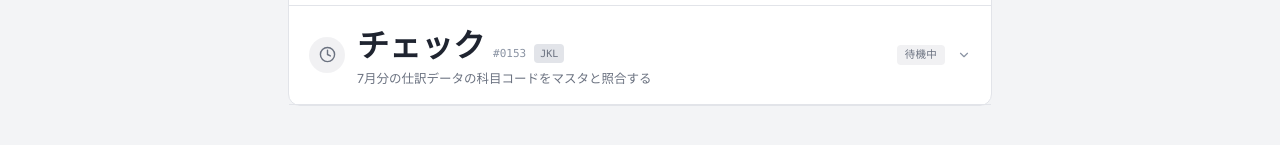
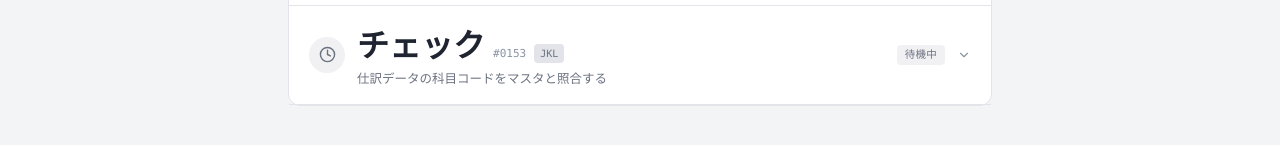
Before and after one commit to woodygaragelab/agent-dispatch-console, a React (Vite) app: page / in a window 1280 px wide. Shown: the part 573-718 px from the top of the page. Built offline with nearby package versions, Linux system fonts and the light colour scheme.

Commit message:
チェック文言修正

```diff
--- a/src/App.jsx
+++ b/src/App.jsx
@@ -5,7 +5,7 @@ const AGENTS = [
   { id: "scout", name: "受領", role: "情報収集・調査", example: "取引先から届いた見積書・請求書PDFをメールから取得し、案件フォルダに格納する" },
   { id: "archivist", name: "分類", role: "文書整理・分類", example: "receiptフォルダの新しい領収書画像を勘定科目ごとにリネーム・分類する" },
   { id: "courier", name: "会計", role: "外部連携・送信", example: "領収書リストから仕訳データに変換する" },
-  { id: "auditor", name: "チェック", role: "検証・照合", example: "7月分の仕訳データの科目コードをマスタと照合する" },
+  { id: "auditor", name: "チェック", role: "検証・照合", example: "仕訳データの科目コードをマスタと照合する" },
 ];
 
 const CLIENTS = [
```
